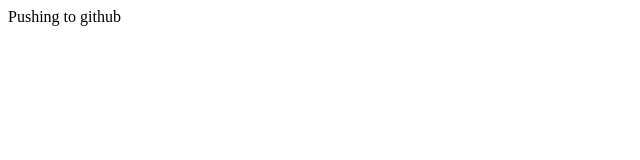
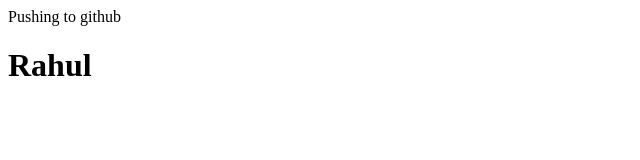
Before and after one commit to Rahul-4112000/practice, a plain HTML site: page index.html in a window 1280 px wide. Shown: the whole page, without its empty margins (0-640 px from the left). Drawn offline with Linux system fonts and the light colour scheme.

Commit message:
rahul h1 added

```diff
--- a/index.html
+++ b/index.html
@@ -7,5 +7,6 @@
   </head>
   <body>
     Pushing to github
+    <h1>Rahul</h1>
   </body>
 </html>
```
